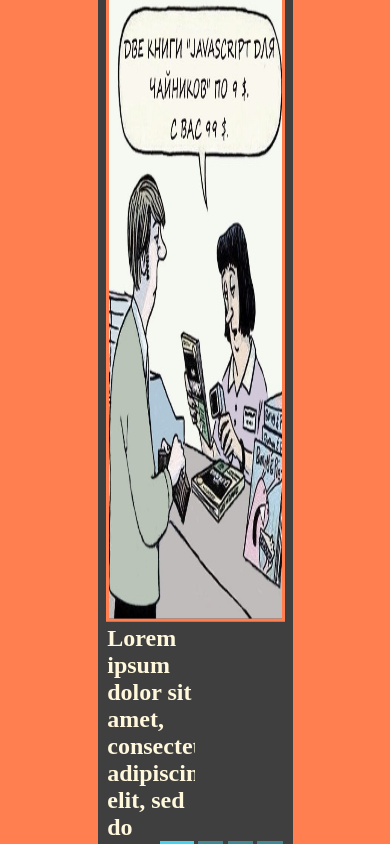
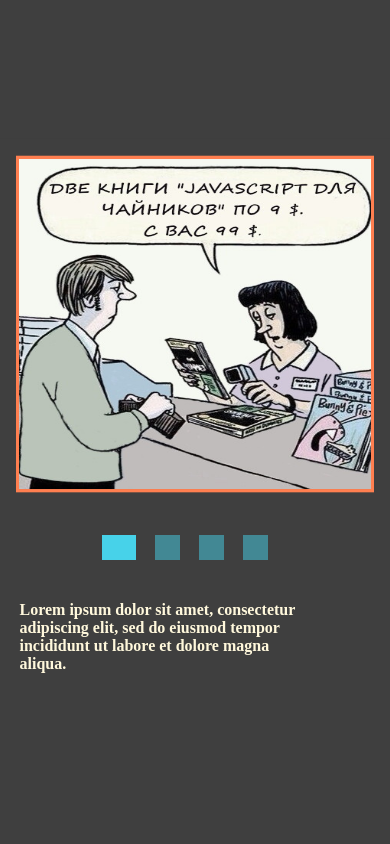
Before and after one commit to SavitskayaKseniya22/cssMemSlider, a plain HTML site: page cssMemSlider/index.html in a window 390 px wide. Drawn offline with Linux system fonts and the light colour scheme.

Commit message:
feat: add media-queries (Sat Oct 16 19:45:09 RTZST 2021)

```diff
--- a/cssMemSlider/style.css
+++ b/cssMemSlider/style.css
@@ -194,3 +194,50 @@ label:active {
     opacity: 1;
     color: cornsilk;
 }
+
+@media (max-width: 768px) {
+    .slider-container {
+        width: 80%;
+    }
+
+    .slider {
+        flex-direction: column;
+        flex-wrap: nowrap;
+        justify-content: center;
+    }
+
+    .slides {
+        order: 1;
+        height: 40vh;
+    }
+
+    .labels {
+        order: 2;
+        margin: 0;
+        margin-top: 5vh;
+        align-self: center;
+        justify-content: space-around;
+    }
+
+
+    .captions {
+        order: 3;
+        width: 80%;
+        align-self: flex-start;
+
+        margin: 0;
+        margin-top: 3vh;
+    }
+
+    .caption {
+        font-size: 1rem;
+    }
+
+}
+
+@media (max-width: 420px) {
+    .slider-container {
+        width: 100%;
+    }
+
+}
```
